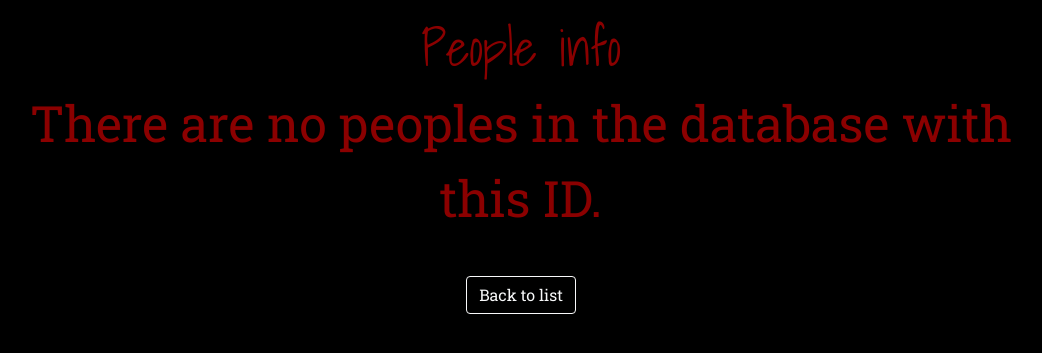
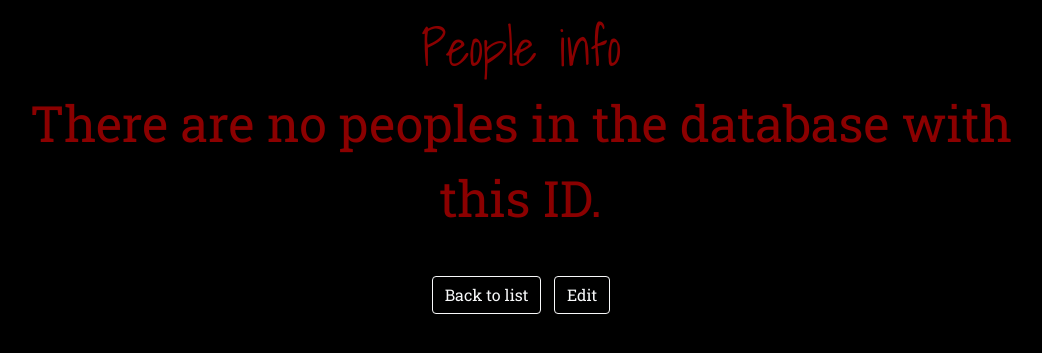
Before and after one commit to eugene-eliseev/vitals, a Django app: template templates/people_detail.html in a window 1280 px wide. Shown: the part 287-640 px from the top of the page, without its empty margins (119-1161 px from the left). Run offline with Django 3.2, Linux system fonts and the light colour scheme; the template is opened without the code that fills it, so the values that code supplies are empty; some libraries are stand-ins or nearby versions; some web fonts are replaced.

Commit message:
edit button

```diff
--- a/templates/people_detail.html
+++ b/templates/people_detail.html
@@ -18,5 +18,8 @@
     {% else %}
       <p>There are no peoples in the database with this ID.</p>
     {% endif %}
-<p class="backb"><a href="/people_list"><button type="button" class="btn btn-outline-light">Back to list</button></a> </p>
+<p class="backb">
+    <a href="/people_list"><button type="button" class="btn btn-outline-light">Back to list</button></a>
+    <a href="/people/{{ people.id }}"><button type="button" class="btn btn-outline-light">Edit</button></a>
+</p>
 {% endblock %}
```
